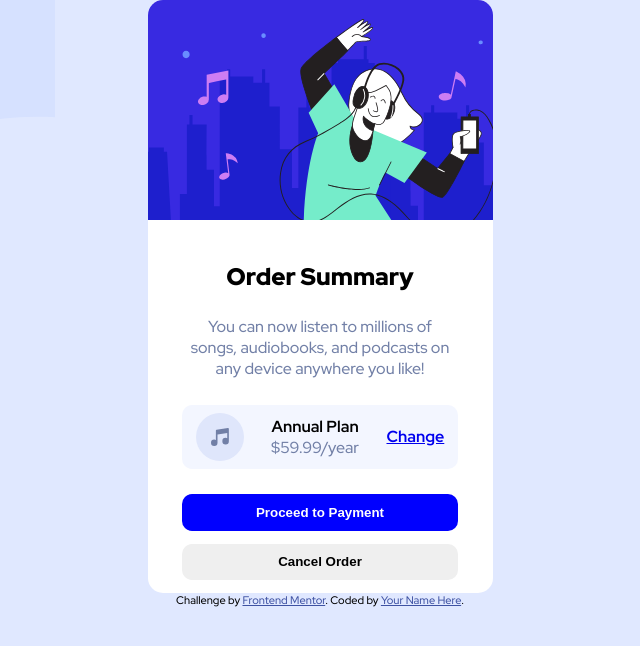
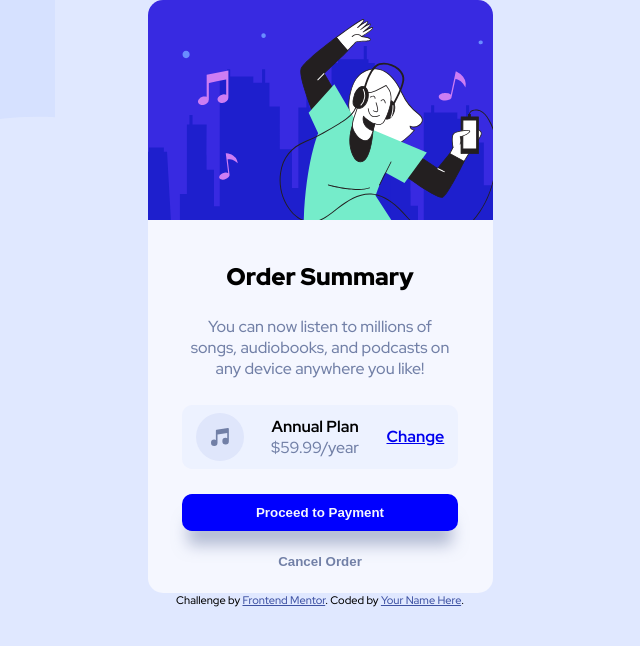
Before and after one commit to jyokarianlia/order_sumary, a plain HTML site: page index.html in a window 1280 px wide. Shown: the whole page, without its empty margins (320-960 px from the left). Drawn offline with Linux system fonts and the light colour scheme.

Commit message:
estilos de botones

```diff
--- a/css/index.scss
+++ b/css/index.scss
@@ -32,7 +32,7 @@ body{
         text-align: center;
         overflow: hidden;
         border-radius: 15px;
-        background-color: white;
+        background-color: $VeryPaleBlue;
 
         h2 {
             padding: 1.5em 0 1em 0;
@@ -79,7 +79,13 @@ body{
 
         .btnPago {
             background-color: Blue;
-            color: white;
+            color: $VeryPaleBlue;
+            box-shadow: 0px 20px 15px -6px rgba($color: $DesaturateBlue, $alpha: .5);
+        }
+
+        .btnCancelar {
+            background-color: rgba($color: $PaleBlue, $alpha: 0);
+            color: $DesaturateBlue;
         }
     }
 }
```
Also changed, not shown: css/index.css, 1 other file.
